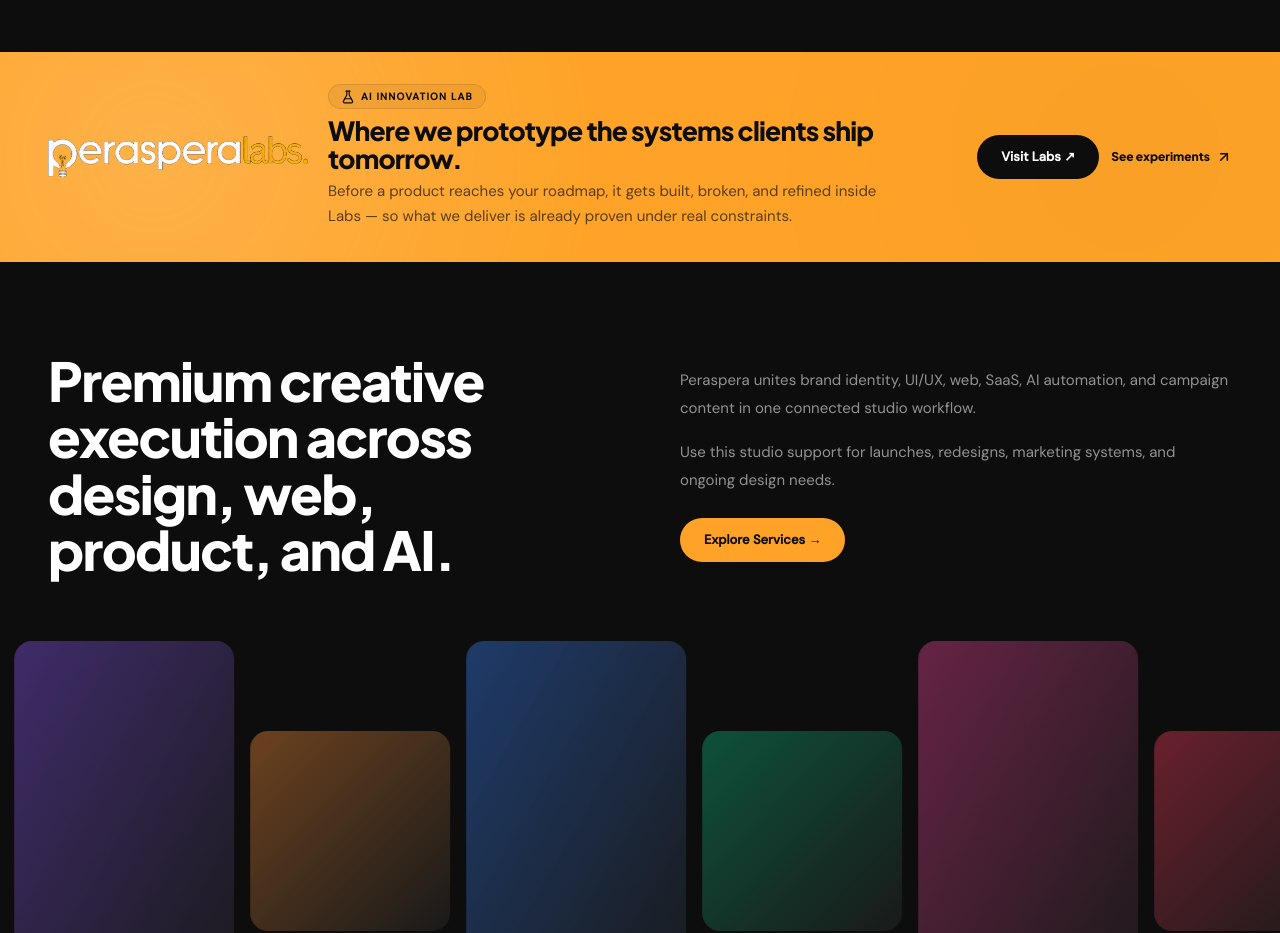
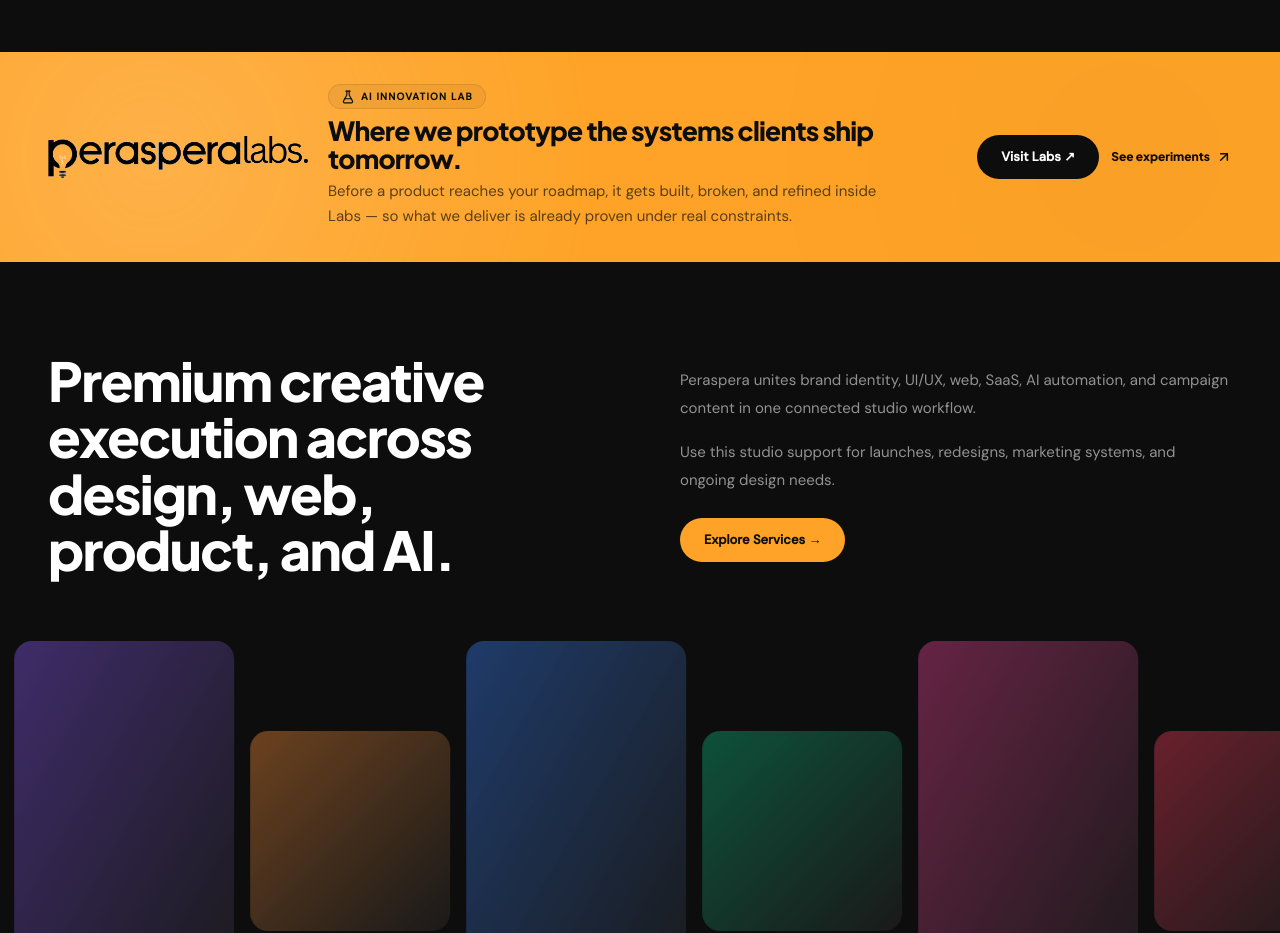
Before and after one commit to MalikSalmanTanveer/Peraspera, a React (Vite) app in the folder Per/: page / in a window 1280 px wide. Shown: the part 4140-5073 px from the top of the page. Built offline with nearby package versions, Linux system fonts and the light colour scheme.

Commit message:
Use separate homepage Labs wordmark while keeping Labs page logo unchanged.

```diff
--- a/Per/src/sections/PerasperaLabsPromo.tsx
+++ b/Per/src/sections/PerasperaLabsPromo.tsx
@@ -1,5 +1,5 @@
 import { Link } from 'react-router-dom';
-import labsLogo from '../assets/logos/PERASPERALAB.png';
+import labsLogoHome from '../assets/logos/PERASPERALAB-home.png';
 import { BRAND } from '../data/site';
 import { LABS_HERO } from '../data/labs';
 import { Button } from '../components/Button';
@@ -28,7 +28,7 @@
           <div className="flex flex-col items-start gap-5 md:flex-row md:items-center md:justify-between md:gap-8">
             <div className="flex min-w-0 flex-col gap-4 sm:flex-row sm:items-center sm:gap-5">
               <img
-                src={labsLogo}
+                src={labsLogoHome}
                 alt={LABS_HERO.title}
                 className="h-auto w-[min(100%,240px)] shrink-0 object-contain max-md:w-[200px] md:w-[260px]"
               />
```
Also changed, not shown: Per/src/assets/logos/PERASPERALAB-home.png (added).
